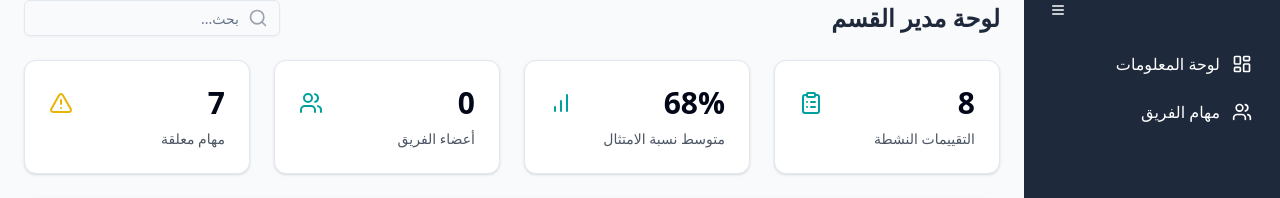
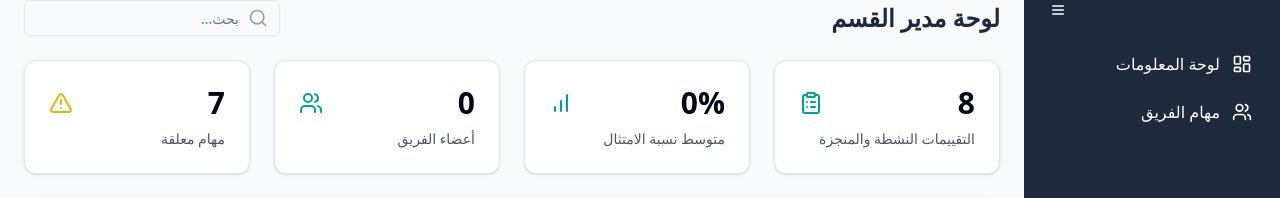
Before and after one commit to kha09/cscc_demo, a Next.js app: page /department-manager in a window 1280 px wide. Shown: the part 112-310 px from the top of the page. Built offline with nearby package versions, Linux system fonts and the light colour scheme.

Commit message:
checkpoint

```diff
--- a/app/department-manager/page.tsx
+++ b/app/department-manager/page.tsx
@@ -441,6 +441,13 @@ export default function DepartmentManagerDashboardPage() {
      }
    };
 
+   // --- Calculate Average Compliance Before Return ---
+   const averageCompliance = isLoadingTasks || managerTasks.length === 0
+     ? 0 // Default to 0 if loading or no tasks
+     : Math.round(
+         managerTasks.reduce((sum, task) => sum + calculateProgress(task), 0) / managerTasks.length
+       );
+
    // Return statement now only includes the main content for the page,
    // as the header and sidebar are handled by layout.tsx
   return (
@@ -484,12 +491,15 @@ export default function DepartmentManagerDashboardPage() {
                  <div className="text-3xl font-bold">8</div> {/* Placeholder */}
                  <ClipboardList className="h-6 w-6 text-nca-teal" />
                </div>
-               <div className="text-sm text-gray-600 mt-2">التقييمات النشطة</div>
+               <div className="text-sm text-gray-600 mt-2">التقييمات النشطة والمنجزة</div>
              </Card>
 
               <Card className="p-6">
                 <div className="flex justify-between items-center">
-                 <div className="text-3xl font-bold">68%</div> {/* Placeholder */}
+                  {/* Display calculated average compliance */}
+                  <div className="text-3xl font-bold">
+                    {isLoadingTasks ? '...' : `${averageCompliance}%`}
+                  </div>
                   <BarChart className="h-6 w-6 text-nca-teal" />
                 </div>
                 <div className="text-sm text-gray-600 mt-2">متوسط نسبة الامتثال</div>
```
Lines whose indentation alone changed are shown as unchanged.
